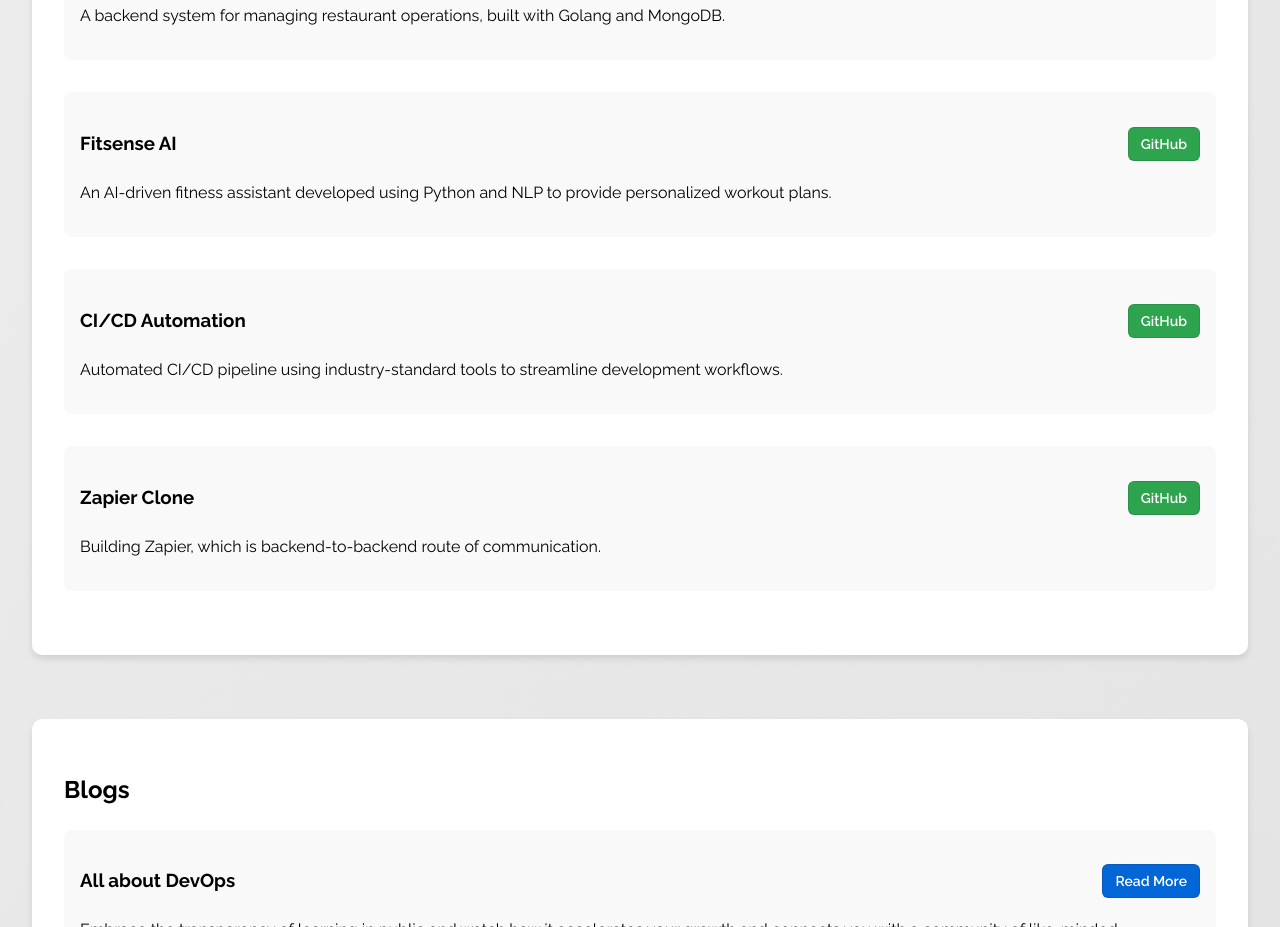
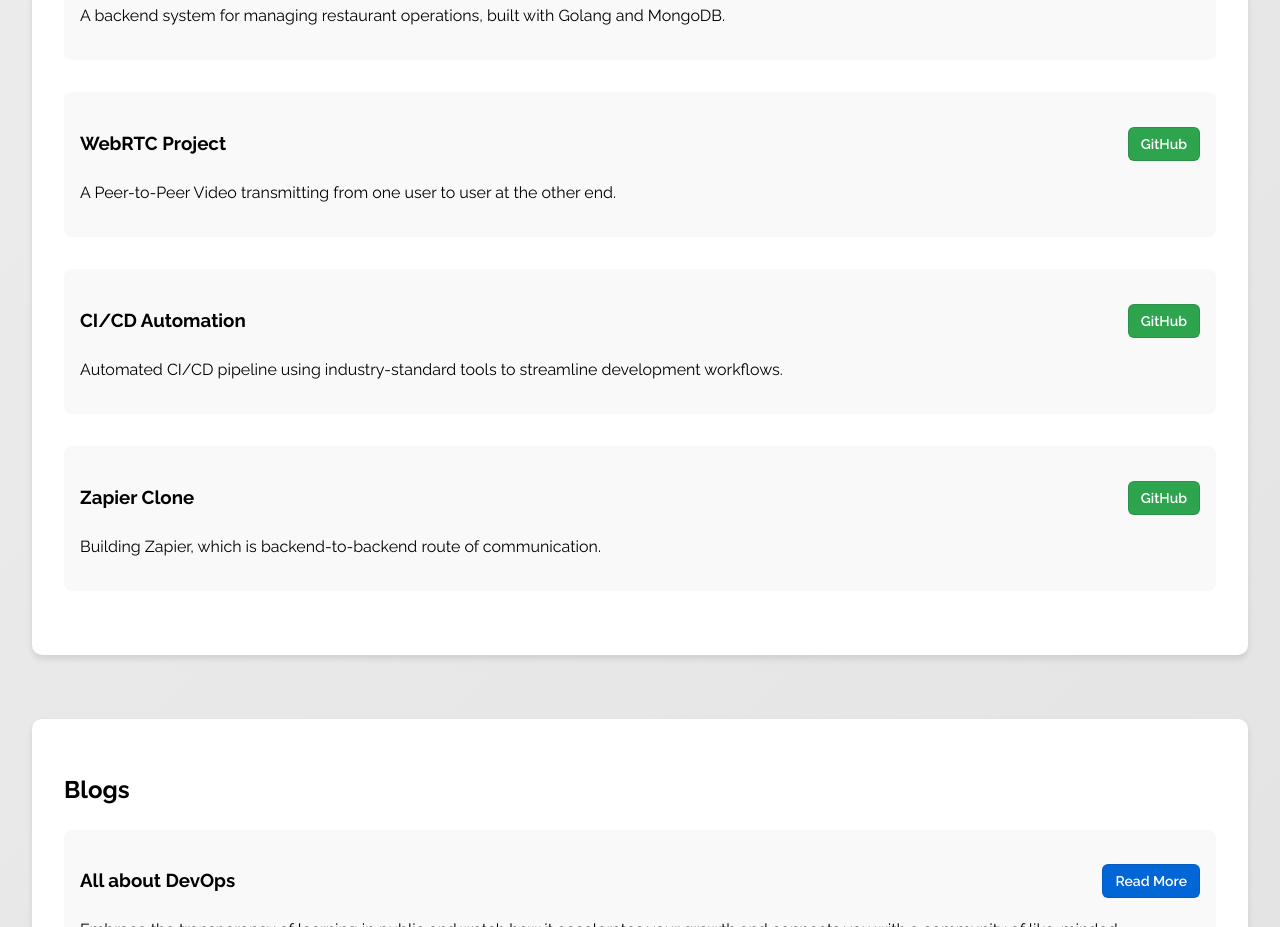
Before and after one commit to parthb26/Portfolio, a plain HTML site: page index.html in a window 1280 px wide. Shown: the part 1358-2285 px from the top of the page. Drawn offline with Linux system fonts and the light colour scheme.

Commit message:
Update index.html
Added a WebRTC project.

```diff
--- a/index.html
+++ b/index.html
@@ -266,8 +266,8 @@
                 <p>A backend system for managing restaurant operations, built with Golang and MongoDB.</p>
             </div>
             <div class="project">
-                <h3>Fitsense AI <a href="https://github.com/parthb26/Fit-Sense-AI" class="github-btn" target="_blank">GitHub</a></h3>
-                <p>An AI-driven fitness assistant developed using Python and NLP to provide personalized workout plans.</p>
+                <h3>WebRTC Project<a href="https://github.com/parthb26/WebRTC-Project" class="github-btn" target="_blank">GitHub</a></h3>
+                <p>A Peer-to-Peer Video transmitting from one user to user at the other end.</p>
             </div>
             <div class="project">
                 <h3>CI/CD Automation <a href="https://github.com/parthb26/CI-CD-Automation" class="github-btn" target="_blank">GitHub</a></h3>
```
